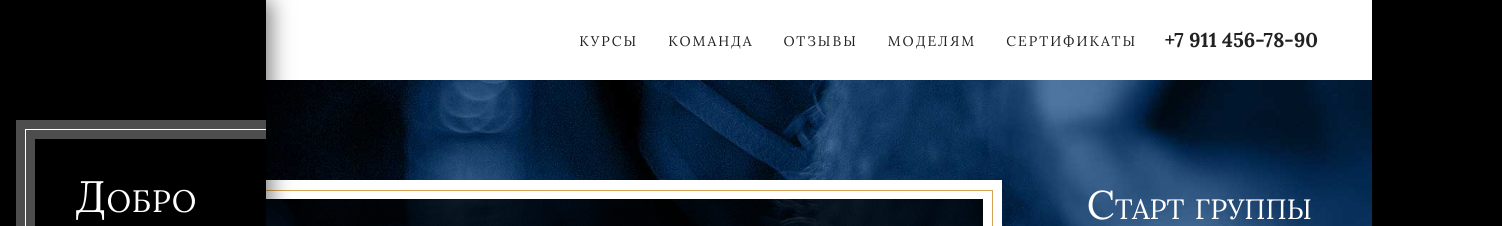
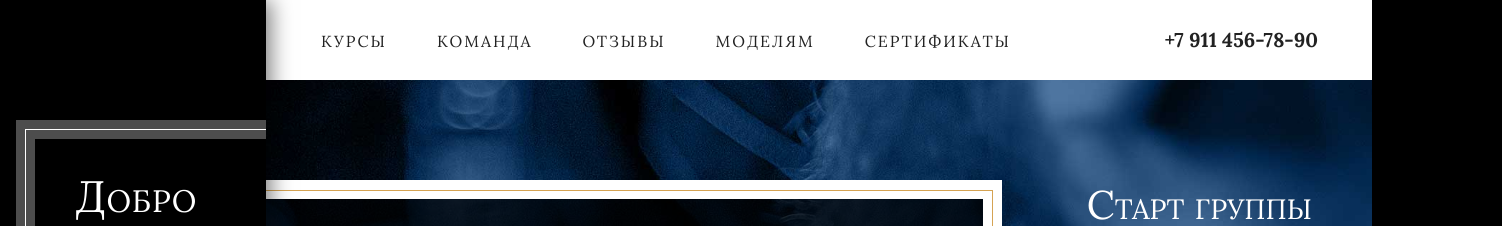
Before and after one commit to drsg85/oldboy-academy, a plain HTML site: page index.html in a window 1536 px wide. Shown: the top 226 px of the page, 164-1666 px from the left, 1502 px wide, since content can reach past the window. Drawn offline with Linux system fonts and the light colour scheme; some packages are replaced by stand-ins of ours.

Commit message:
Small fix for hero and sidebar

```diff
--- a/app.js
+++ b/app.js
@@ -248,7 +248,7 @@ var SideMenu = function () {
         value: function events() {
             var self = this;
             window.addEventListener("scroll", function () {
-                if (document.documentElement.scrollTop > self.aboutSection.offsetTop - 400 && window.innerWidth >= 700) {
+                if (document.documentElement.scrollTop > self.aboutSection.offsetTop - 200 && window.innerWidth >= 700) {
                     self.menuIcon.style.display = "none";
                     self.mainMenu.classList.add("main-nav--side-menu");
                 } else {
@@ -257,7 +257,7 @@ var SideMenu = function () {
                 }
 
                 // aside
-                if (document.documentElement.scrollTop > self.aboutSection.offsetTop - 400 && window.innerWidth >= 700) {
+                if (document.documentElement.scrollTop > self.aboutSection.offsetTop - 200 && window.innerWidth >= 700) {
                     self.heroAside.classList.add("hero-aside--hidden");
                 } else {
                     self.heroAside.classList.remove("hero-aside--hidden");
--- a/index.html
+++ b/index.html
@@ -107,9 +107,8 @@
           <p class="feature__item">Психология общения и работа с клиентом</p>
         </div>
         <div class="feature__more"><a href="#">Подробнее</a></div>
-        <div class="feature__background feature__background--balance">
-          <div class="feature__deco"><img src="/img/features/brain.svg" alt=""/></div>
-        </div>
+        <div class="feature__background feature__background--balance"></div>
+        <div class="feature__deco"><img src="/img/features/brain.svg" alt=""/></div>
       </article>
       <article class="feature">
         <header class="feature__header">
@@ -121,9 +120,8 @@
           <p class="feature__item">Удобное расположение хостела для проживания</p>
         </div>
         <div class="feature__more"><a href="#">Подробнее</a></div>
-        <div class="feature__background feature__background--comfort">
-          <div class="feature__deco"><img src="/img/features/barber-chair.svg" alt=""/></div>
-        </div>
+        <div class="feature__background feature__background--comfort"></div>
+        <div class="feature__deco"><img src="/img/features/barber-chair.svg" alt=""/></div>
       </article>
       <article class="feature">
         <header class="feature__header">
@@ -136,9 +134,8 @@
           <p class="feature__item">Особые условия и выгодные предложения партнеров</p>
         </div>
         <div class="feature__more"><a href="#">Подробнее</a></div>
-        <div class="feature__background feature__background--connections">
-          <div class="feature__deco"><img src="/img/features/scissors.svg" alt=""/></div>
-        </div>
+        <div class="feature__background feature__background--connections"></div>
+        <div class="feature__deco"><img src="/img/features/scissors.svg" alt=""/></div>
       </article>
     </section>
     <section class="gallery">
--- a/styles.css
+++ b/styles.css
@@ -529,6 +529,7 @@ body {
   -ms-flex-align: center;
   align-items: center;
   height: 100vh;
+  height: 100%;
   width: 100%;
   max-width: 414px;
   font-size: 0;
@@ -543,8 +544,7 @@ body {
   @media (min-width: 1200px) {
     .main-nav {
       position: absolute;
-      left: auto;
-      right: 220px;
+      left: 220px;
       top: 0;
       display: block;
       height: auto;
@@ -552,6 +552,9 @@ body {
       max-width: none;
       background-color: #ffffff;
       background-color: transparent; } }
+  @media (min-width: 1400px) {
+    .main-nav {
+      left: 300px; } }
   .main-nav__logo {
     height: 160px;
     width: 100px;
@@ -604,6 +607,10 @@ body {
         color: #222222;
         font-size: 0.875rem;
         line-height: 53px; } }
+    @media (min-width: 1400px) {
+      .main-nav a {
+        padding: 15px 25px;
+        font-size: 1rem; } }
   .main-nav__social {
     display: none; }
   .main-nav--shown {
@@ -614,7 +621,7 @@ body {
     position: fixed;
     left: 0;
     top: 0;
-    height: 100vh;
+    height: 120vh;
     height: 100%;
     width: 160px;
     background-color: #000000;
@@ -782,6 +789,7 @@ body {
       padding-bottom: 30px; } }
   @media (min-width: 1200px) {
     .hero {
+      height: calc(100vh - 100px);
       padding: 100px 120px;
       padding-bottom: 40px; } }
   .hero__title {
```
